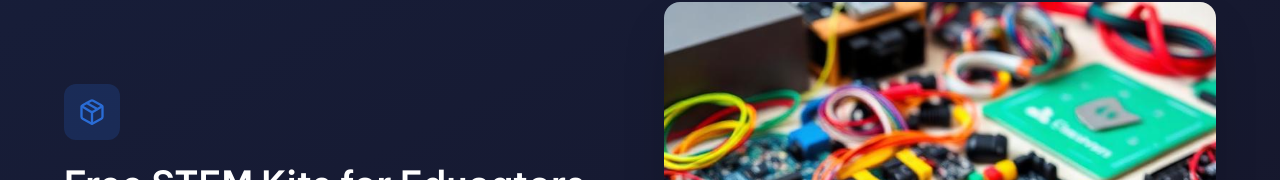
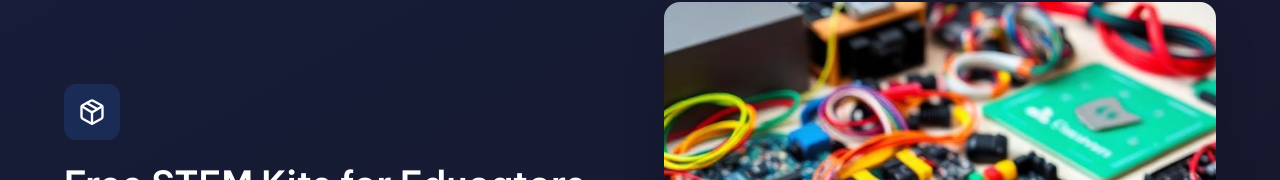
Before and after one commit to STEMise/stemise-website-current-1-3-2026, a React (Vite) app: page /courses in a window 1280 px wide. Shown: the part 620-800 px from the top of the page. Built offline with nearby package versions, Linux system fonts and the light colour scheme; the HTML template or start-up script is replaced by a standard one.

Commit message:
Visual edit in Lovable
Edited UI in Lovable

```diff
--- a/src/pages/Courses.tsx
+++ b/src/pages/Courses.tsx
@@ -153,7 +153,7 @@ const Courses = () => {
             <div className="grid md:grid-cols-2 gap-12 items-center max-w-6xl mx-auto">
               <div>
                 <div className="w-14 h-14 bg-primary/20 rounded-xl flex items-center justify-center mb-6">
-                  <Package className="h-7 w-7 text-primary" />
+                  <Package className="h-7 w-7 text-white" />
                 </div>
                 <h2 className="text-3xl md:text-4xl font-bold text-foreground mb-4">
                   Free STEM Kits for Educators
```
